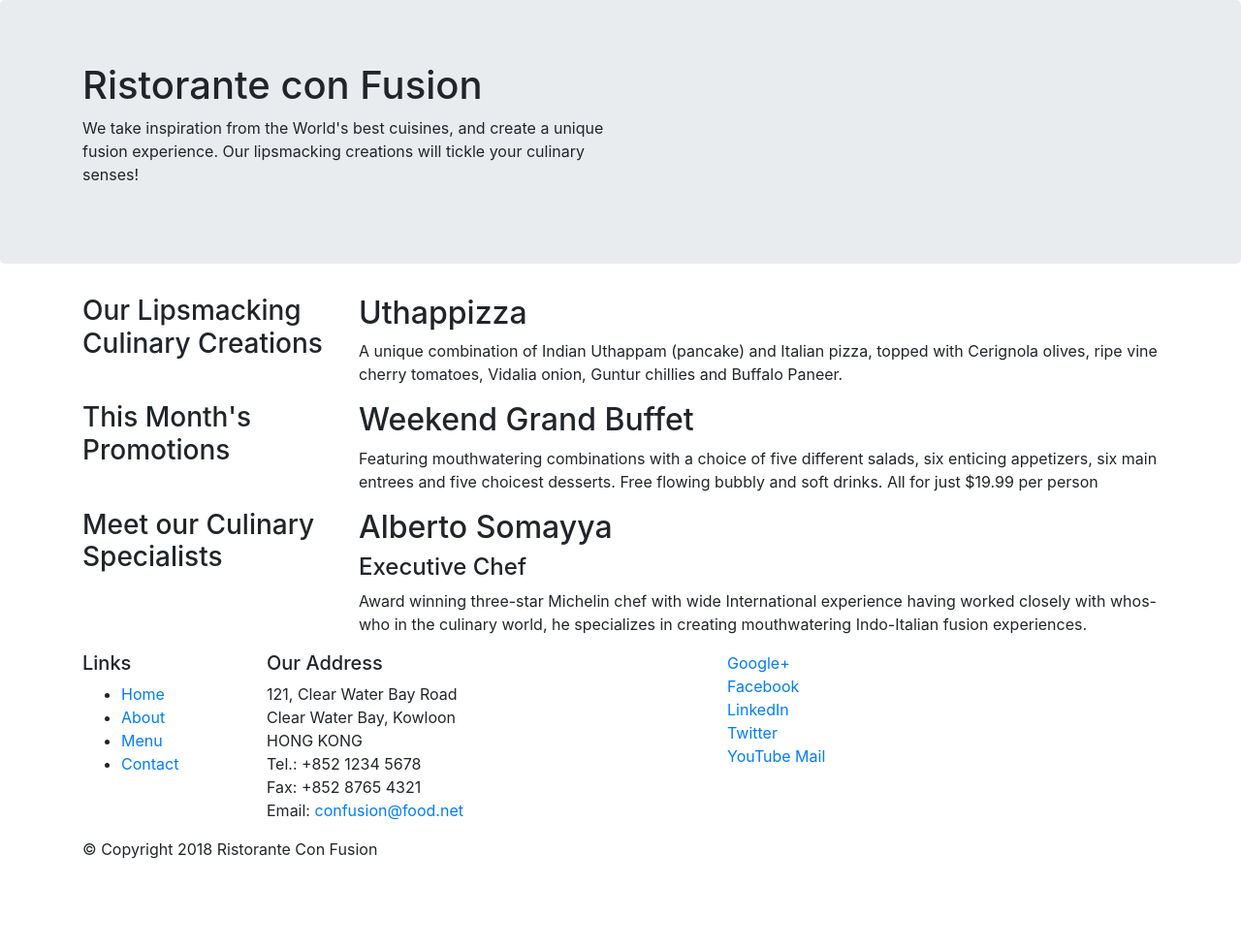
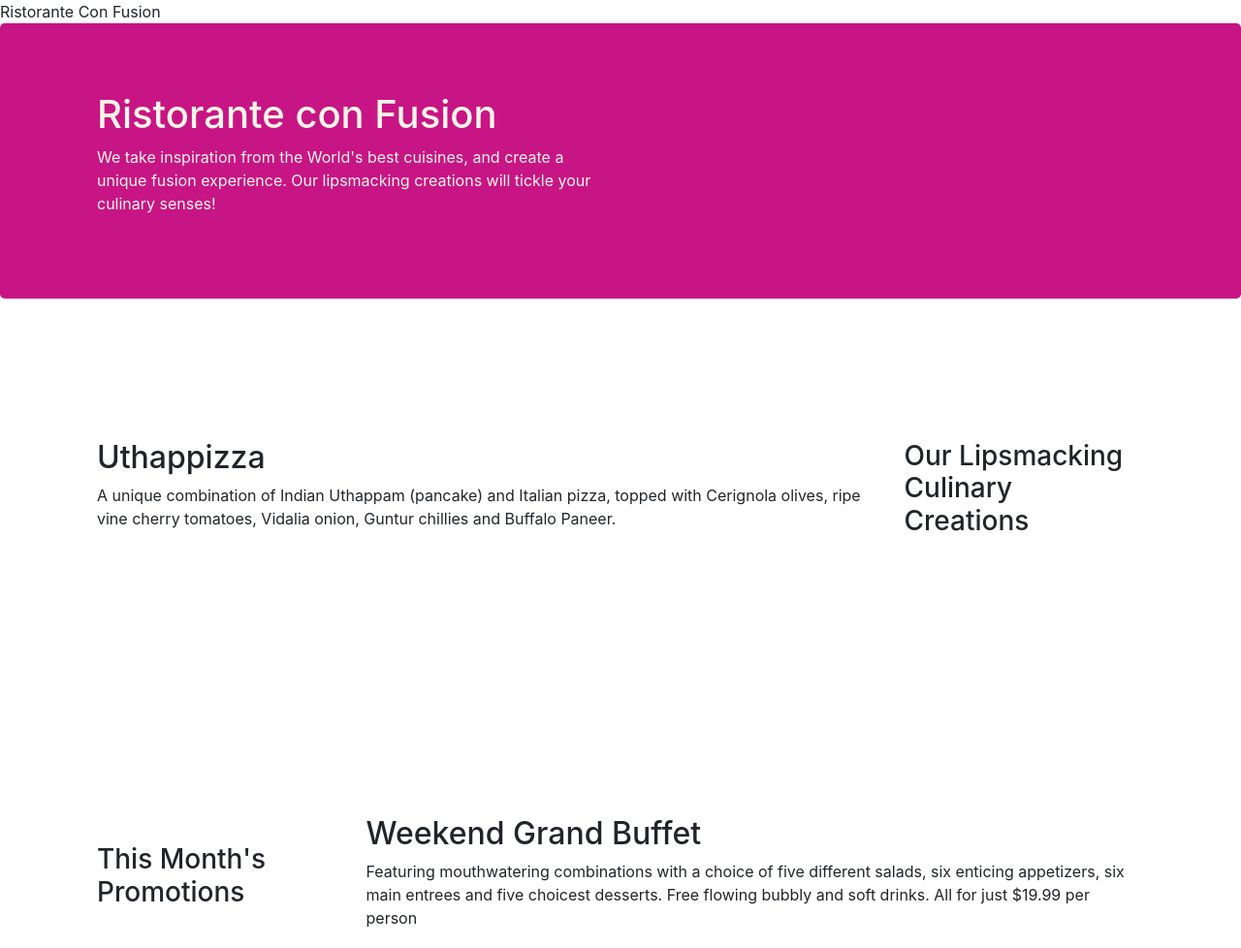
Before and after one commit to gurseerat17/Bootstrap, a website: page index.html in a window 1280 px wide. Shown: the top 978 px of the page at 97% size. Before the commit the page ends 904 px from the top, so only its background shows below. Drawn offline with nearby package versions, Linux system fonts and the light colour scheme.

Commit message:
Bootstrap Grid II

```diff
--- /dev/null
+++ b/css/style.css
@@ -0,0 +1,28 @@
+.row-header{
+    margin:0px auto;
+    padding: 0px auto;
+}
+.row-content{
+    margin: 0px auto;
+    padding: 50px 0px 50px 0px;
+    border-bottom: 1px ridge;
+    border-bottom: beige;
+    min-height: 400px;
+}
+
+.footer{
+    background-color: #ffcfeebf;
+    margin: 0px auto;
+    padding :20px 0px 20px 0px ;
+}
+.jumbotron{
+    padding: 70px 30px 70px 30px;
+    margin: 0px auto;
+    background: mediumvioletred;
+    color: oldlace;
+}
+.address{
+    font-size:80%;
+    margin:0px;
+    color:saddlebrown;
+}
--- a/index.html
+++ b/index.html
@@ -9,14 +9,15 @@
 
      <!-- Bootstrap CSS -->
      <link rel="stylesheet" href="node_modules/bootstrap/dist/css/bootstrap.min.css">
+     <link rel="stylesheet" href="css/style.css"
     <title>Ristorante Con Fusion</title>
 </head>
 
 <body>
 
-    <header class="jumbotron">
+    <header class="jumbotron ">
         <div class="container">
-            <div class="row">
+            <div class="row row-header">
                 <div class="col-12 col-sm-6">
                     <h1>Ristorante con Fusion</h1>
                     <p>We take inspiration from the World's best cuisines, and create a unique fusion experience. Our lipsmacking creations will tickle your culinary senses!</p>
@@ -28,18 +29,18 @@
     </header>
 
     <div class="container">
-        <div class="row">
-            <div class="col-12 col-sm-4 col-md-3">
+        <div class="row row-content align-items-center">
+            <div class="col-12 col-sm-4  order-sm-last col-md-3">
                 <h3>Our Lipsmacking Culinary Creations</h3>
             </div>
-            <div class="col col-sm col-md">
+            <div class="col col-sm order-sm-first col-md">
                 <h2>Uthappizza</h2>
                 <p>A unique combination of Indian Uthappam (pancake) and Italian pizza, topped with Cerignola olives, ripe vine cherry tomatoes, Vidalia onion, Guntur chillies and Buffalo Paneer.</p>
             </div>
         </div>
 
 
-        <div class="row">
+        <div class="row row-content align-items-center">
             <div class="col-12 col-sm-4 col-md-3">
                 <h3>This Month's Promotions</h3>
             </div>
@@ -49,11 +50,11 @@
             </div>
         </div>
 
-        <div class="row">
-            <div class="col-12 col-sm-4 col-md-3">
+        <div class="row row-content align-items-center">
+            <div class="col-12 col-sm-4 order-sm-last col-md-3">
                 <h3>Meet our Culinary Specialists</h3>
             </div>
-            <div class="col col-sm col-md">
+            <div class="col col-sm order-sm-first col-md">
                 <h2>Alberto Somayya</h2>
                 <h4>Executive Chef</h4>
                 <p>Award winning three-star Michelin chef with wide International experience having worked closely with whos-who in the culinary world, he specializes in creating mouthwatering Indo-Italian fusion experiences. </p>
@@ -61,12 +62,12 @@
         </div>
     </div>
 
-    <footer>
-        <div  class="container">
+    <footer class="footer">
+        <div  class="container ">
             <div class="row">
-                <div class="col-4 col-sm-2">
+                <div class="col-4 offset-1 col-sm-2">
                     <h5>Links</h5>
-                    <ul>
+                    <ul class="list-unstyled">
                         <li><a href="#">Home</a></li>
                         <li><a href="#">About</a></li>
                         <li><a href="#">Menu</a></li>
@@ -84,8 +85,8 @@
 		              Email: <a href="mailto:confusion@food.net">confusion@food.net</a>
 		           </address>
                 </div>
-                <div>
-                    <div class="col-12 col-sm-4">
+                <div class="col-12 col-sm-4 align-self-center">
+                    <div class="text-center">
                         <a href="http://google.com/+">Google+</a>
                         <a href="http://www.facebook.com/profile.php?id=">Facebook</a>
                         <a href="http://www.linkedin.com/in/">LinkedIn</a>
@@ -95,7 +96,7 @@
                     </div>
                 </div>
            </div>
-           <div class="row">
+           <div class="row justify-content-center">
                 <div class="col-auto">
                     <p>© Copyright 2018 Ristorante Con Fusion</p>
                 </div>
```
